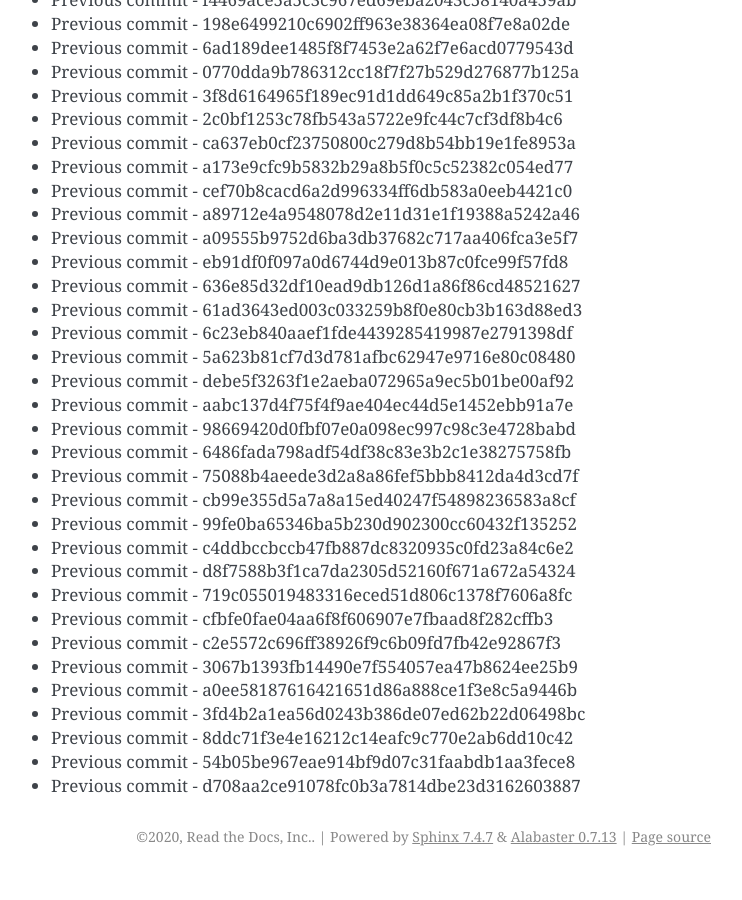
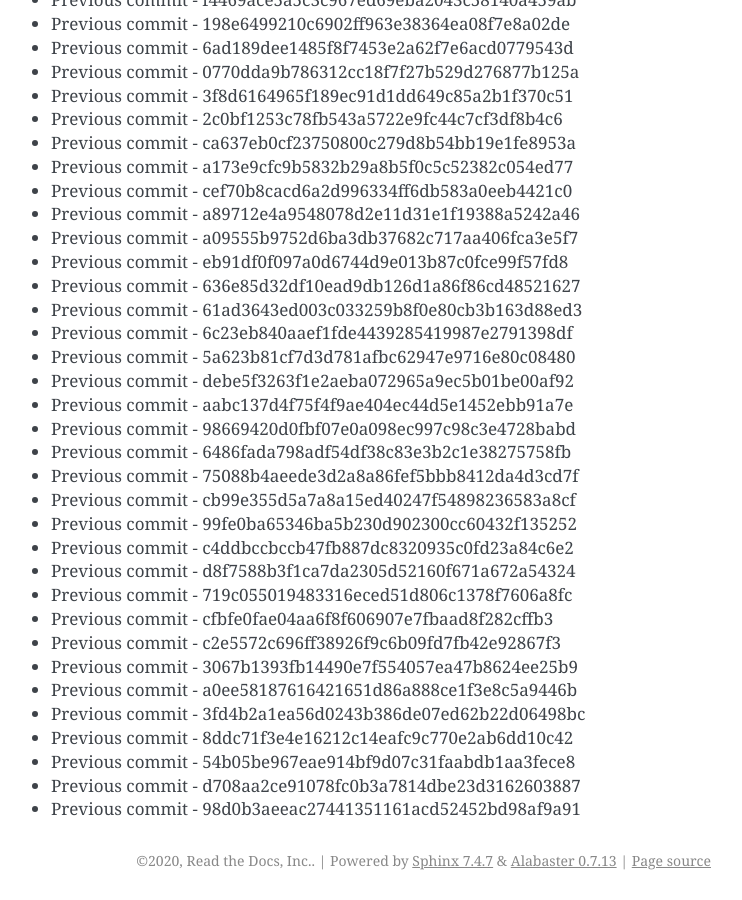
Before and after one commit to readthedocs/rtd-git-stresstest, a Sphinx documentation site: the page built from docs/updates.rst, in a window 1280 px wide and 900 px high, scrolled down 90655 px. Shown: the whole window, without its empty margins (399-1141 px from the left). Built offline with Sphinx 7.4.7, drawn with Linux system fonts in a browser that asks for light colours; before the commit the page ends 91531 px from its top, so only the background shows below that.

Commit message:
Generating commit from previous: 98d0b3aeeac27441351161acd52452bd98af9a91

```diff
--- a/docs/updates.rst
+++ b/docs/updates.rst
@@ -3841,3 +3841,4 @@ It can be tested for any performance characteristics.
 * Previous commit - 8ddc71f3e4e16212c14eafc9c770e2ab6dd10c42
 * Previous commit - 54b05be967eae914bf9d07c31faabdb1aa3fece8
 * Previous commit - d708aa2ce91078fc0b3a7814dbe23d3162603887
+* Previous commit - 98d0b3aeeac27441351161acd52452bd98af9a91
```
